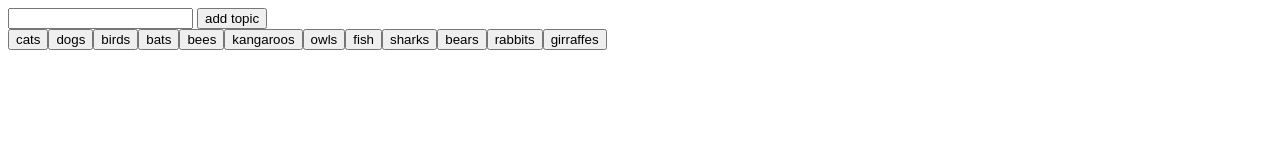
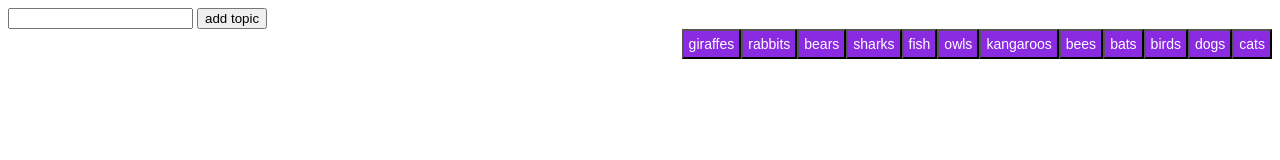
Before and after one commit to beaker113/giphyhomework, a plain HTML site: page index.html in a window 1280 px wide. Drawn offline with nearby package versions, Linux system fonts and the light colour scheme.

Commit message:
fixed styling

```diff
--- a/app.js
+++ b/assets/app.js
@@ -1,7 +1,7 @@
 $(document).ready(function () {
 
     var topics = ["cats", "dogs", "birds", "bats", "bees", "kangaroos", "owls", "fish",
-"sharks", "bears", "rabbits", "girraffes"]
+"sharks", "bears", "rabbits", "giraffes"]
 
 
     var makeButtons = function() {
--- /dev/null
+++ b/assets/style.css
@@ -0,0 +1,17 @@
+#gifs {
+    margin-top: 20px;
+    float: left;
+  padding: 5px;
+}
+.item{
+    float: left;
+    padding: 5px;
+    position: relative;
+}
+.topicBtn {
+    background-color: blueviolet;
+    padding: 5px;
+    float: right;
+    font-size: 14px;
+    color: white;
+}
--- a/index.html
+++ b/index.html
@@ -6,7 +6,8 @@
     <meta http-equiv="X-UA-Compatible" content="ie=edge">
     <title>Document</title>
     <script src="https://cdnjs.cloudflare.com/ajax/libs/jquery/3.3.1/jquery.min.js"></script>
-    <script src="./app.js"></script>
+    <script src="./assets/app.js"></script>
+    <link rel="stylesheet" href="./assets/style.css">
 </head>
 <body>
     <div id=add>
```
Also changed, not shown: 1 other file.
